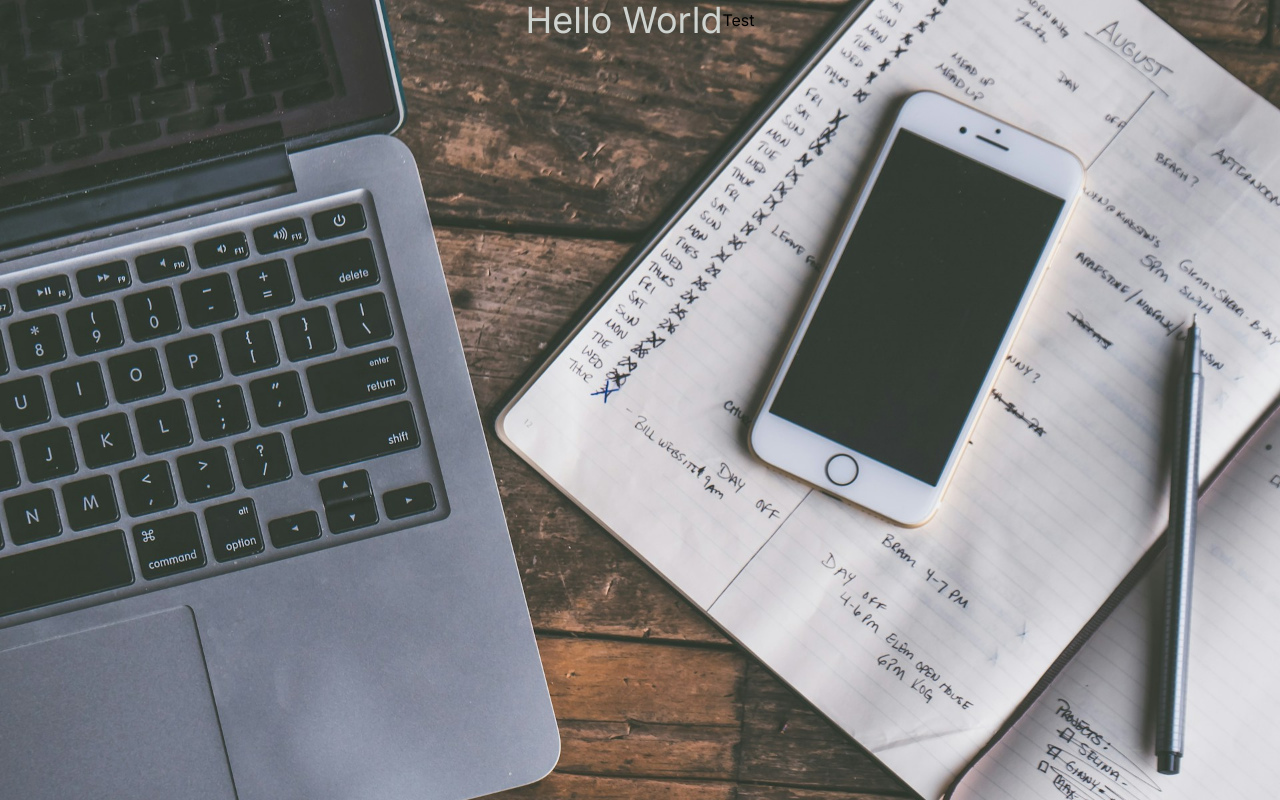
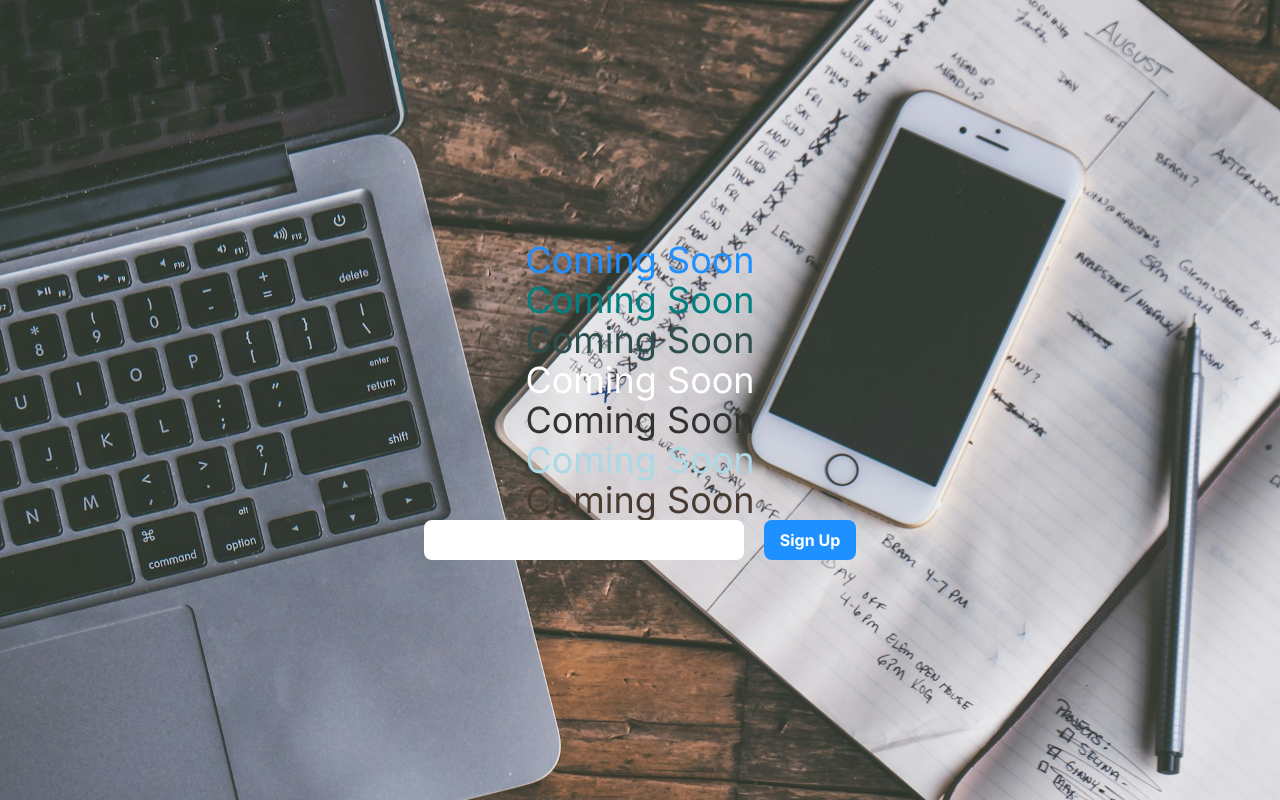
Before and after one commit to DillingData/comingsoonpage, a Next.js app: page / in a window 1280 px wide. Built offline with nearby package versions, Linux system fonts and the light colour scheme.

Commit message:
Added email field and signup button, testing different colors on main text

```diff
--- a/src/app/input.tsx
+++ b/src/app/input.tsx
@@ -1,20 +1,14 @@
 
-export default function inputField() {
-    return (
-        <div className="text-center">
-            <p>Test</p>
-        </div>
-    )
-}
 
-/*
 const inputField = () => {
     return (
-        <div>
-
+        <div className="text-center text-[#1E90FF]">
+            <form>
+                <input className="rounded-lg h-10 w-80 mr-5 text-center" type="email" />
+                <button className="bg-[#1E90FF] hover:bg-blue-700 text-white font-bold py-2 px-4 rounded-lg" type="submit">Sign Up</button>
+            </form>
         </div>
     )
 }
 
 export default inputField;
-*/
--- a/src/app/page.tsx
+++ b/src/app/page.tsx
@@ -9,13 +9,22 @@ export default function Home() {
         backgroundSize: 'cover',
         width: '100vw', // Set width to full viewport width
         height: '100vh', // Set height to full viewport height
+        display: 'flex',
+        alignItems: 'center', // Center vertically
+        justifyContent: 'center', // Center horizontally
     };
-
 
     return(
         <div style={backgroundStyle}>
-            <div className='flex items-center justify-center'>
-                <h1 className="text-4xl text-[#CED3D0]">Hello World</h1>
+            <div className='text-center'>
+                <h1 className="text-4xl text-[#1E90FF]">Coming Soon</h1>
+                <h1 className="text-4xl text-[#008080]">Coming Soon</h1>
+                <h1 className="text-4xl text-[#2F4F4F]">Coming Soon</h1>
+                <h1 className="text-4xl text-[#FFFFFF]">Coming Soon</h1>
+                <h1 className="text-4xl text-[#333333]">Coming Soon</h1>
+                <h1 className="text-4xl text-[#ADD8E6]">Coming Soon</h1>
+                <h1 className="text-4xl text-[#483C32]">Coming Soon</h1>
+
                 <InputField />
             </div>
         </div>
```
